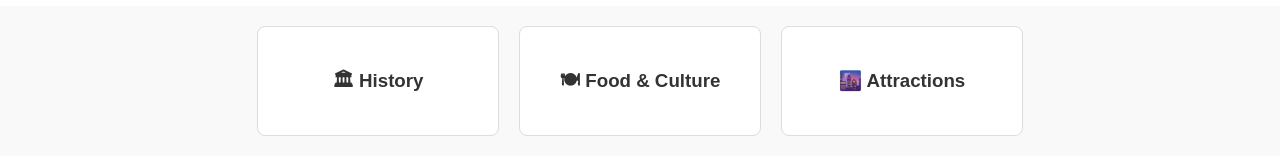
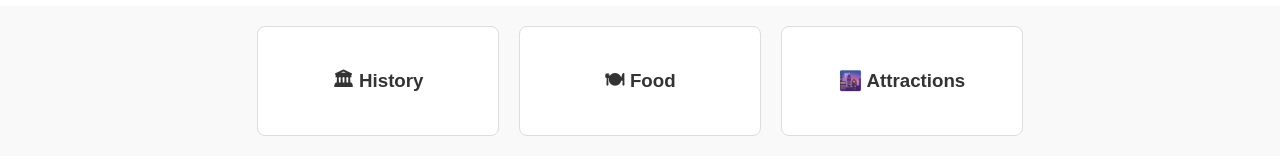
Before and after one commit to neverkael1/Istanbul, a plain HTML site: page index.html in a window 1280 px wide. Shown: the part 1998-2158 px from the top of the page. Drawn offline with Linux system fonts and the light colour scheme.

Commit message:
Add files via upload

```diff
--- a/index.html
+++ b/index.html
@@ -52,7 +52,7 @@
             <h3><a href="History.html">🏛 History</a></h3>
         </div>
         <div>
-            <h3><a href="Food_and_culture.html">🍽 Food & Culture</a></h3>
+            <h3><a href="Food.html">🍽 Food</a></h3>
         </div>
         <div>
             <h3><a href="Attractions.html">🌆 Attractions</a></h3>
```
